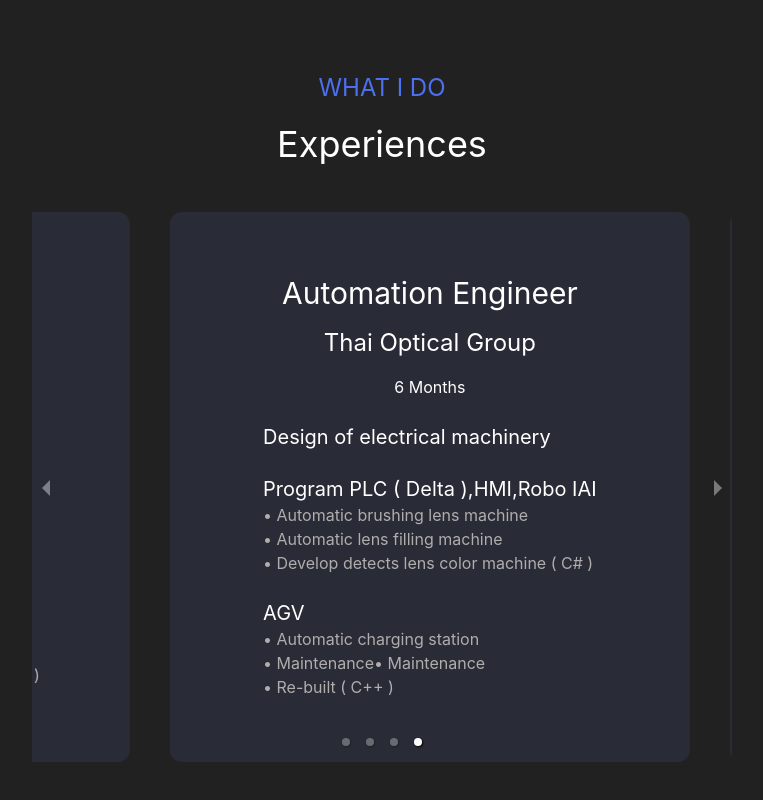
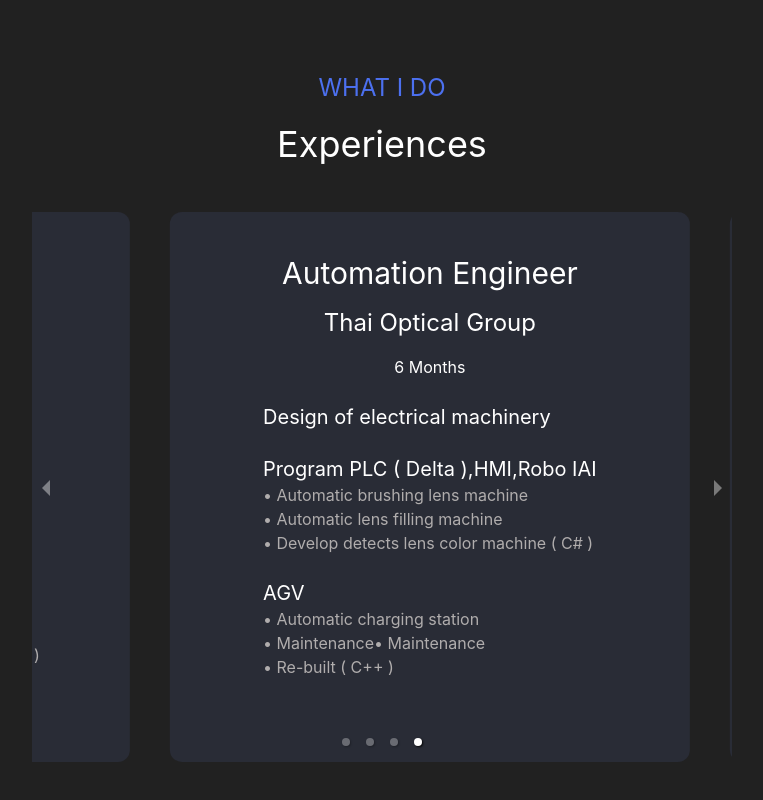
Before and after one commit to bankthitivit/resume-thitivit, a React (Create React App) app: page / in a window 1280 px wide. Shown: the part 2157-2957 px from the top of the page, without its empty margins (258-1021 px from the left). Built offline with nearby package versions, Linux system fonts and the light colour scheme.

Commit message:
fixed: layout card carousel

```diff
--- a/src/components/WhatDo.js
+++ b/src/components/WhatDo.js
@@ -22,7 +22,7 @@
           autoPlay
           interval={2000}
         >
-          <div className=" bg-[#292C36] rounded-xl sm:mr-0 mr-3 sm:ml-10 ml-0 h-[550px] flex flex-col items-center justify-center">
+          <div className=" bg-[#292C36] rounded-xl pb-10 sm:mr-0 mr-3 sm:ml-10 ml-0 h-[550px] flex flex-col items-center justify-center">
             <h1 className="text-white text-3xl ">Studying</h1>
             <div>
               <div className=" mt-6 w-96 ml-9 flex flex-col items-start justify-center">
@@ -54,7 +54,7 @@
               </div>
             </div>
           </div>
-          <div className="bg-[#292C36] md:mr-0 mr-3 md:ml-10 ml-0 rounded-xl pt-10 pb-10 h-[550px] flex flex-col items-center justify-start">
+          <div className="bg-[#292C36] md:mr-0 mr-3 md:ml-10 ml-0 rounded-xl  pb-10 h-[550px] flex flex-col items-center justify-center">
             <h1 className="text-white text-3xl ">Software Engineer</h1>
             <h1 className="text-white text-2xl pt-4 ">Trinergy Instrument</h1>
             <h1 className="text-white text-1xl pt-4 ">1 Year</h1>
@@ -79,7 +79,7 @@
               </div>
             </div>
           </div>
-          <div className="bg-[#292C36] md:mr-0 mr-3 md:ml-10 ml-0 rounded-xl pt-10 pb-10 h-[550px] flex flex-col items-center justify-center">
+          <div className="bg-[#292C36] md:mr-0 mr-3 md:ml-10 ml-0 rounded-xl  pb-10 h-[550px] flex flex-col items-center justify-center">
             <h1 className="text-white text-3xl ">Electrical Engineer</h1>
             <h1 className="text-white text-2xl pt-4 ">I.M.E Revolution</h1>
             <h1 className="text-white text-1xl pt-4 ">1 Year</h1>
@@ -104,7 +104,7 @@
               </div>
             </div>
           </div>
-          <div className="bg-[#292C36] md:mr-0 mr-3 md:ml-10 ml-0 rounded-xl pt-10 pb-10 h-[550px] flex flex-col items-center justify-center">
+          <div className="bg-[#292C36] md:mr-0 mr-3 md:ml-10 ml-0 rounded-xl pb-10 h-[550px] flex flex-col items-center justify-center">
             <h1 className="text-white text-3xl ">Automation Engineer</h1>
             <h1 className="text-white text-2xl pt-4 ">Thai Optical Group</h1>
             <h1 className="text-white text-1xl pt-4 ">6 Months</h1>
```
